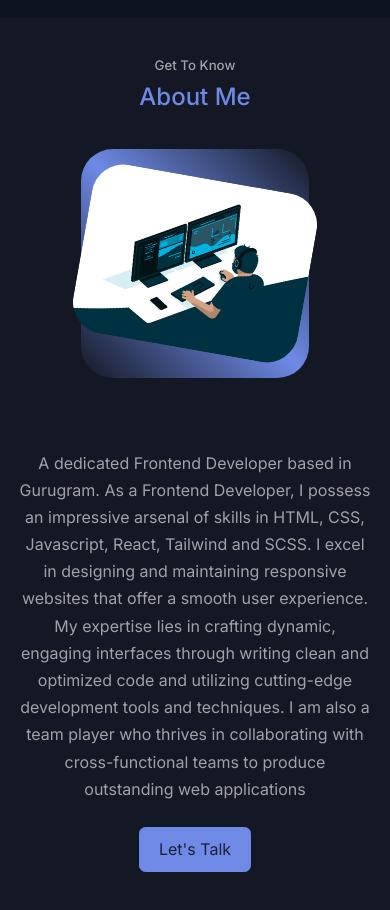
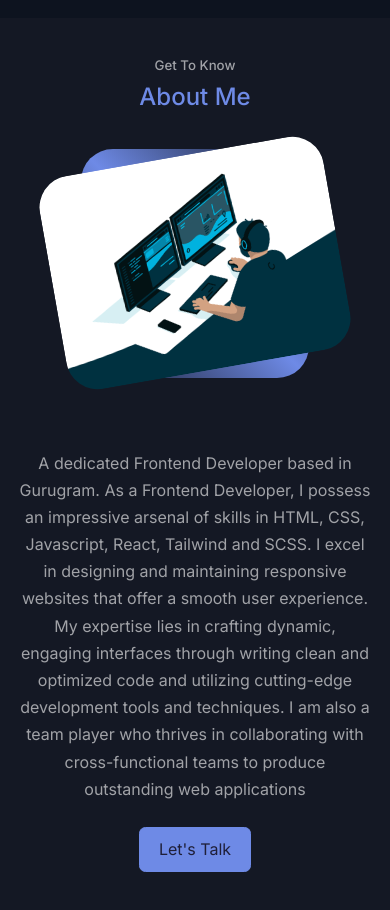
Before and after one commit to siddharthsingh19/www, a React (Vite) app: page / in a window 390 px wide. Shown: the part 826-1736 px from the top of the page. Built offline with nearby package versions, Linux system fonts and the light colour scheme.

Commit message:
final I guess

```diff
--- a/src/components/portfolioComp/aboutMe/aboutMe.css
+++ b/src/components/portfolioComp/aboutMe/aboutMe.css
@@ -21,8 +21,12 @@
 .about__me-image {
     border-radius: 2rem;
     overflow: hidden;
-    transform: rotate(10deg);
+    transform: rotate(-10deg);
     transition: var(--transition);
+}
+
+.about__me-image > img {
+    width: 30rem;
 }
 
 .about__me-image:hover {
@@ -95,7 +99,6 @@
     .about__cards {
         grid-template-columns: 1fr 1fr;
         gap: 1rem;
-
     }
 
     .about__content {
@@ -105,4 +108,7 @@
         margin: 1.5rem 0;
     }
 
+    .about__me-image > img {
+        width: 18rem;
+    }
 }
```
